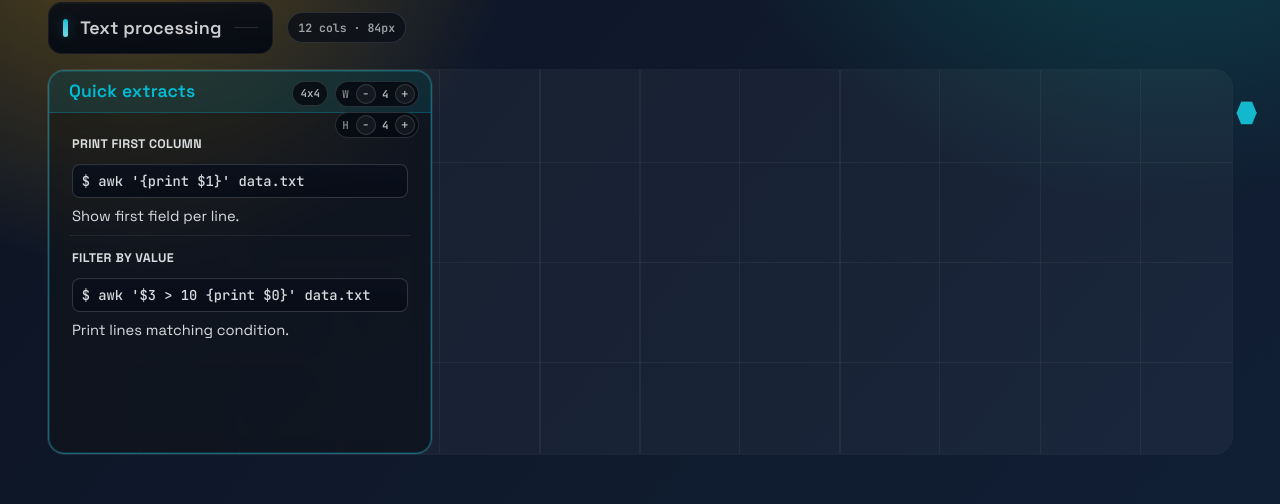
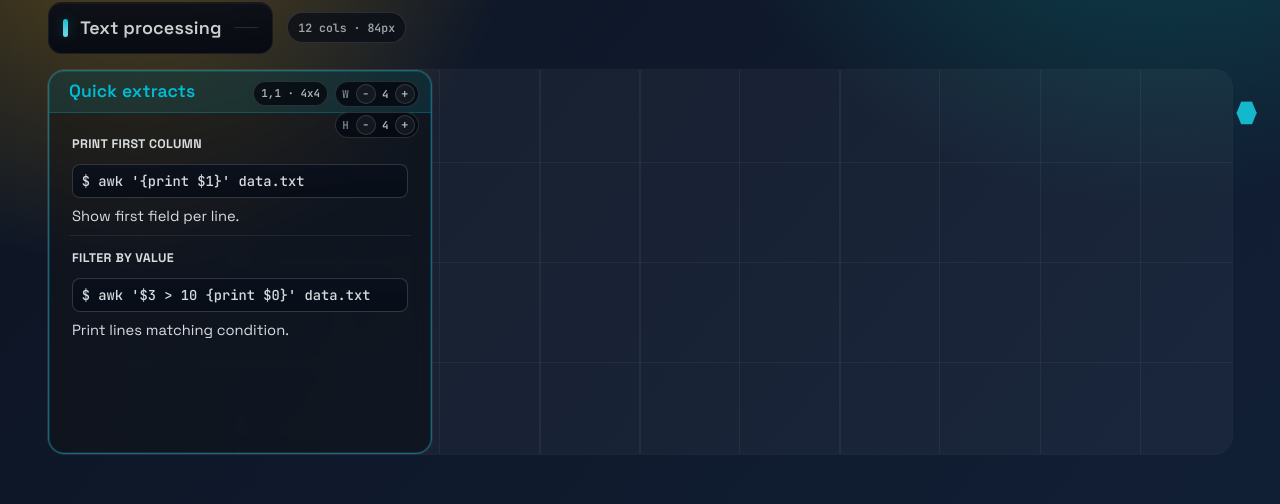
Before and after one commit to Prevole/oh-my-refcardz, a Next.js app: page /cheatsheets/awk in a window 1280 px wide. Both pictures are taken after a click on the button "Enter layout mode". Shown: the part 287-791 px from the top of the page. Built offline with nearby package versions, Linux system fonts and the light colour scheme.

Commit message:
Improve grid behavior

```diff
--- a/src/components/sheets/cheatsheet-rendering.module.css
+++ b/src/components/sheets/cheatsheet-rendering.module.css
@@ -108,8 +108,8 @@
 
 .card {
   position: relative;
-  grid-column: span var(--card-col-span, 1);
-  grid-row: span var(--card-row-span, 1);
+  grid-column: var(--card-col-start, 1) / span var(--card-col-span, 1);
+  grid-row: var(--card-row-start, 1) / span var(--card-row-span, 1);
   display: flex;
   flex-direction: column;
   block-size: calc(var(--card-row-span, 1) * var(--sheet-grid-row-size) + (var(--card-row-span, 1) - 1) * var(--sheet-grid-gap));
@@ -131,6 +131,20 @@
   box-shadow:
     inset 0 0 0 1px color-mix(in srgb, var(--sheet-accent, var(--accent)) 18%, transparent),
     0 0 0 1px rgba(255, 255, 255, 0.05);
+}
+
+.cardDragging {
+  z-index: 20;
+  opacity: 0.94;
+  box-shadow:
+    inset 0 0 0 1px color-mix(in srgb, var(--sheet-accent, var(--accent)) 25%, transparent),
+    0 0 0 1px rgba(255, 255, 255, 0.08),
+    0 1.25rem 2rem rgba(0, 0, 0, 0.22);
+}
+
+.cardDimmed {
+  opacity: 0.42;
+  filter: saturate(0.8);
 }
 
 .cardLayoutBadge {
@@ -225,6 +239,15 @@
   padding: 0.75rem 1.25rem;
   background: color-mix(in srgb, var(--sheet-accent, var(--accent)) 12%, transparent);
   border-bottom: 1px solid color-mix(in srgb, var(--sheet-accent, var(--accent)) 25%, transparent);
+}
+
+.cardHeaderDraggable {
+  cursor: grab;
+  user-select: none;
+}
+
+.cardHeaderDraggable:active {
+  cursor: grabbing;
 }
 
 .cardTitle {
--- a/src/components/sheets/sheet-grid.tsx
+++ b/src/components/sheets/sheet-grid.tsx
@@ -2,6 +2,7 @@
 
 import { useEffect, useRef } from "react";
 import type { ReactNode } from "react";
+import type { PointerEvent as ReactPointerEvent } from "react";
 import cheatsheetStyles from "./cheatsheet-rendering.module.css";
 
 export const GRID_GAP_PX = 16;
@@ -52,6 +53,7 @@ export function SheetGrid({ children, editMode = false, onMetricsChange }: Sheet
   return (
     <section
       ref={ref}
+      data-sheet-grid
       className={`${cheatsheetStyles.dashboardGrid} ${editMode ? cheatsheetStyles.dashboardGridEditMode : ""}`}
     >
       {children}
@@ -64,11 +66,16 @@ type SheetCardProps = {
   badge?: ReactNode;
   footer?: ReactNode;
   children: ReactNode;
+  colStart?: number;
+  rowStart?: number;
   colSpan?: number;
   rowSpan?: number;
   editMode?: boolean;
   layoutLabel?: string;
   controls?: ReactNode;
+  dragging?: boolean;
+  dimmed?: boolean;
+  onHeaderPointerDown?: (event: ReactPointerEvent<HTMLDivElement>) => void;
 };
 
 export function SheetCard({
@@ -76,16 +83,23 @@ export function SheetCard({
   badge,
   footer,
   children,
+  colStart = 1,
+  rowStart = 1,
   colSpan = 1,
   rowSpan = 1,
   editMode = false,
   layoutLabel,
   controls,
+  dragging = false,
+  dimmed = false,
+  onHeaderPointerDown,
 }: SheetCardProps) {
   return (
     <article
-      className={`${cheatsheetStyles.card} ${editMode ? cheatsheetStyles.cardEditMode : ""}`}
+      className={`${cheatsheetStyles.card} ${editMode ? cheatsheetStyles.cardEditMode : ""} ${dragging ? cheatsheetStyles.cardDragging : ""} ${dimmed ? cheatsheetStyles.cardDimmed : ""}`}
       style={{
+        ["--card-col-start" as string]: String(colStart),
+        ["--card-row-start" as string]: String(rowStart),
         ["--card-col-span" as string]: String(colSpan),
         ["--card-row-span" as string]: String(rowSpan),
       }}
@@ -96,7 +110,10 @@ export function SheetCard({
           {controls}
         </div>
       ) : null}
-      <div className={cheatsheetStyles.cardHeader}>
+      <div
+        className={`${cheatsheetStyles.cardHeader} ${editMode ? cheatsheetStyles.cardHeaderDraggable : ""}`}
+        onPointerDown={editMode ? onHeaderPointerDown : undefined}
+      >
         <h2 className={cheatsheetStyles.cardTitle}>{title}</h2>
         {badge ? <span className={cheatsheetStyles.cardBadge}>{badge}</span> : null}
       </div>
--- a/src/components/sheets/sheet-renderer.tsx
+++ b/src/components/sheets/sheet-renderer.tsx
@@ -1,12 +1,13 @@
 "use client";
 
-import { useCallback, useEffect, useMemo, useRef, useState } from "react";
-import { SheetGrid, SheetCard } from "@/components/sheets/sheet-grid";
+import { useEffect, useMemo, useRef, useState, useSyncExternalStore } from "react";
+import type { PointerEvent as ReactPointerEvent } from "react";
+import { SheetGrid, SheetCard, GRID_COLUMNS, GRID_GAP_PX } from "@/components/sheets/sheet-grid";
 import { SheetCommand } from "@/components/sheets/sheet-command";
 import { SheetConfig } from "@/components/sheets/sheet-config";
 import { SheetShortcut } from "@/components/sheets/sheet-shortcut";
 import { buildSectionAnchorId } from "@/lib/section-navigation";
-import type { YamlCheatSheet, CheatSheetItem, CheatSheetCard } from "@/lib/yaml-cheatsheets";
+import type { CheatSheetCard, CheatSheetItem, YamlCheatSheet } from "@/lib/yaml-cheatsheets";
 import cheatsheetStyles from "./cheatsheet-rendering.module.css";
 
 type Props = {
@@ -17,6 +18,8 @@ type Props = {
 const MAX_ROW_SPAN = 24;
 
 type CardLayoutState = {
+  colStart: number;
+  rowStart: number;
   colSpan: number;
   rowSpan: number;
 };
@@ -30,21 +33,39 @@ type SectionMetricsState = {
   unitSize: number;
 };
 
+type DragState = {
+  sectionIndex: number;
+  cardIndex: number;
+  colStart: number;
+  rowStart: number;
+  colSpan: number;
+  rowSpan: number;
+  gridRect: DOMRect;
+  unitSize: number;
+  pointerOffsetX: number;
+  pointerOffsetY: number;
+};
+
 const FALLBACK_METRICS: SectionMetricsState = {
-  columns: 12,
+  columns: GRID_COLUMNS,
   unitSize: 96,
 };
 
 export function YamlSheetRenderer({ sheetSlug, sheet }: Props) {
   const [editMode, setEditMode] = useState(false);
+  const hydrated = useSyncExternalStore(subscribeToHydration, getClientSnapshot, getServerSnapshot);
   const defaultSectionLayouts = useMemo(() => buildDefaultSectionLayouts(sheet), [sheet]);
   const [sectionLayouts, setSectionLayouts] = useState(defaultSectionLayouts);
   const [storageHydrated, setStorageHydrated] = useState(false);
-  const [sectionMetrics, setSectionMetrics] = useState<SectionMetricsState[]>(() =>
-    sheet.sections.map(() => FALLBACK_METRICS)
-  );
+  const [sectionMetrics, setSectionMetrics] = useState<SectionMetricsState[]>(() => sheet.sections.map(() => FALLBACK_METRICS));
+  const [dragState, setDragState] = useState<DragState | null>(null);
+  const dragStateRef = useRef<DragState | null>(null);
   const didHydrateStorage = useRef(false);
   const hasSavedLayout = storageHydrated && !areLayoutsEqual(sectionLayouts, defaultSectionLayouts);
+
+  useEffect(() => {
+    dragStateRef.current = dragState;
+  }, [dragState]);
 
   useEffect(() => {
     const savedLayouts = readStoredLayouts(sheetSlug, sheet, defaultSectionLayouts);
@@ -71,59 +92,141 @@ export function YamlSheetRenderer({ sheetSlug, sheet }: Props) {
     window.localStorage.setItem(storageKey, JSON.stringify(sectionLayouts));
   }, [defaultSectionLayouts, sectionLayouts, sheetSlug]);
 
-  const updateSectionMetrics = useCallback((sectionIndex: number, nextMetrics: SectionMetricsState) => {
+  useEffect(() => {
+    if (!editMode || !dragState) return;
+
+    function handlePointerMove(event: PointerEvent) {
+      const active = dragStateRef.current;
+      if (!active) return;
+
+      const nextPosition = pointerToGridPosition(
+        event.clientX - active.pointerOffsetX,
+        event.clientY - active.pointerOffsetY,
+        active.gridRect,
+        active.unitSize,
+        active.colSpan
+      );
+
+      if (nextPosition.colStart === active.colStart && nextPosition.rowStart === active.rowStart) {
+        return;
+      }
+
+      setDragState({ ...active, ...nextPosition });
+    }
+
+    function handlePointerUp() {
+      const active = dragStateRef.current;
+      if (!active) return;
+
+      setSectionLayouts((currentLayouts) =>
+        currentLayouts.map((sectionLayout, sectionIndex) => {
+          if (sectionIndex !== active.sectionIndex) return sectionLayout;
+
+          return {
+            cards: resolveSectionLayout(sectionLayout.cards, active.cardIndex, {
+              colStart: active.colStart,
+              rowStart: active.rowStart,
+              colSpan: active.colSpan,
+              rowSpan: active.rowSpan,
+            }),
+          };
+        })
+      );
+
+      setDragState(null);
+    }
+
+    window.addEventListener("pointermove", handlePointerMove);
+    window.addEventListener("pointerup", handlePointerUp);
+
+    return () => {
+      window.removeEventListener("pointermove", handlePointerMove);
+      window.removeEventListener("pointerup", handlePointerUp);
+    };
+  }, [dragState, editMode]);
+
+  function updateSectionMetrics(sectionIndex: number, nextMetrics: SectionMetricsState) {
     setSectionMetrics((currentMetrics) => {
       const previous = currentMetrics[sectionIndex];
       if (previous && previous.columns === nextMetrics.columns && previous.unitSize === nextMetrics.unitSize) {
         return currentMetrics;
       }
 
-      return currentMetrics.map((metrics, currentIndex) =>
-        currentIndex === sectionIndex ? nextMetrics : metrics
-      );
+      return currentMetrics.map((metrics, currentIndex) => (currentIndex === sectionIndex ? nextMetrics : metrics));
     });
-  }, []);
+  }
 
-  function updateCardSpan(sectionIndex: number, cardIndex: number, axis: keyof CardLayoutState, delta: -1 | 1) {
+  function updateCardSpan(sectionIndex: number, cardIndex: number, axis: "colSpan" | "rowSpan", delta: -1 | 1) {
     setSectionLayouts((currentLayouts) =>
       currentLayouts.map((sectionLayout, currentSectionIndex) => {
         if (currentSectionIndex !== sectionIndex) return sectionLayout;
 
+        const currentCard = sectionLayout.cards[cardIndex];
+        const maxValue = axis === "colSpan" ? GRID_COLUMNS : MAX_ROW_SPAN;
+        const nextValue = clamp(currentCard[axis] + delta, 1, maxValue);
+
+        if (nextValue === currentCard[axis]) return sectionLayout;
+
+        const resizedCard = {
+          ...currentCard,
+          [axis]: nextValue,
+        };
+
         return {
-          ...sectionLayout,
-          cards: sectionLayout.cards.map((cardLayout, currentCardIndex) => {
-            if (currentCardIndex !== cardIndex) return cardLayout;
-
-            const maxValue = axis === "colSpan" ? sectionMetrics[sectionIndex]?.columns ?? FALLBACK_METRICS.columns : MAX_ROW_SPAN;
-            const nextValue = clamp(cardLayout[axis] + delta, 1, maxValue);
-
-            if (nextValue === cardLayout[axis]) return cardLayout;
-
-            return {
-              ...cardLayout,
-              [axis]: nextValue,
-            };
-          }),
+          cards: resolveSectionLayout(sectionLayout.cards, cardIndex, resizedCard),
         };
       })
     );
   }
 
+  function startCardDrag(sectionIndex: number, cardIndex: number, event: ReactPointerEvent<HTMLElement>) {
+    if (!editMode) return;
+
+    if ((event.target as HTMLElement).closest("[data-card-layout-controls]")) return;
+
+    const grid = event.currentTarget.closest("[data-sheet-grid]");
+    if (!(grid instanceof HTMLElement)) return;
+
+    const metrics = sectionMetrics[sectionIndex] ?? FALLBACK_METRICS;
+    const cardLayout = sectionLayouts[sectionIndex].cards[cardIndex];
+
+    event.preventDefault();
+
+    setDragState({
+      sectionIndex,
+      cardIndex,
+      colStart: cardLayout.colStart,
+      rowStart: cardLayout.rowStart,
+      colSpan: cardLayout.colSpan,
+      rowSpan: cardLayout.rowSpan,
+      gridRect: grid.getBoundingClientRect(),
+      unitSize: metrics.unitSize,
+      pointerOffsetX: event.clientX - (grid.getBoundingClientRect().left + (cardLayout.colStart - 1) * (metrics.unitSize + GRID_GAP_PX)),
+      pointerOffsetY: event.clientY - (grid.getBoundingClientRect().top + (cardLayout.rowStart - 1) * (metrics.unitSize + GRID_GAP_PX)),
+    });
+  }
+
   function resetLayout() {
+    if (!hydrated) return;
+
     window.localStorage.removeItem(buildStorageKey(sheetSlug));
     setSectionLayouts(defaultSectionLayouts);
+    setDragState(null);
   }
 
   return (
     <>
       <div className={cheatsheetStyles.layoutToolbar}>
         <div className={cheatsheetStyles.layoutToolbarMeta}>
-          <span className={cheatsheetStyles.layoutStorageStatus}>{hasSavedLayout ? "Saved locally" : "Default layout"}</span>
+          <span className={cheatsheetStyles.layoutStorageStatus} suppressHydrationWarning>
+            {hydrated && hasSavedLayout ? "Saved locally" : "Default layout"}
+          </span>
           <button
             type="button"
             className={cheatsheetStyles.layoutSecondaryButton}
             onClick={resetLayout}
-            disabled={!hasSavedLayout}
+            disabled={!hydrated || !hasSavedLayout}
+            suppressHydrationWarning
           >
             Reset layout
           </button>
@@ -155,27 +258,42 @@ export function YamlSheetRenderer({ sheetSlug, sheet }: Props) {
               ) : null}
             </div>
 
-            <SheetGrid
-              editMode={editMode}
-              onMetricsChange={(nextMetrics) => updateSectionMetrics(sectionIndex, nextMetrics)}
-            >
+            <SheetGrid editMode={editMode} onMetricsChange={(nextMetrics) => updateSectionMetrics(sectionIndex, nextMetrics)}>
               {section.cards.map((card, cardIndex) => {
-                const layout = sectionLayouts[sectionIndex].cards[cardIndex];
+                const baseLayout = sectionLayouts[sectionIndex].cards[cardIndex];
+                const isDragging = Boolean(
+                  dragState && dragState.sectionIndex === sectionIndex && dragState.cardIndex === cardIndex
+                );
+                const isDimmed = Boolean(dragState) && !isDragging;
+                const previewLayout =
+                  isDragging && dragState
+                    ? {
+                        colStart: dragState.colStart,
+                        rowStart: dragState.rowStart,
+                        colSpan: dragState.colSpan,
+                        rowSpan: dragState.rowSpan,
+                      }
+                    : baseLayout;
 
                 return (
                   <SheetCard
                     key={card.title}
                     title={card.title}
-                    colSpan={clamp(layout.colSpan, 1, metrics.columns)}
-                    rowSpan={layout.rowSpan}
+                    colStart={previewLayout.colStart}
+                    rowStart={previewLayout.rowStart}
+                    colSpan={previewLayout.colSpan}
+                    rowSpan={previewLayout.rowSpan}
                     editMode={editMode}
-                    layoutLabel={`${layout.colSpan}x${layout.rowSpan}`}
+                    dragging={isDragging}
+                    dimmed={isDimmed}
+                    onHeaderPointerDown={(event) => startCardDrag(sectionIndex, cardIndex, event)}
+                    layoutLabel={`${previewLayout.colStart},${previewLayout.rowStart} · ${previewLayout.colSpan}x${previewLayout.rowSpan}`}
                     controls={
                       editMode ? (
                         <CardLayoutControls
-                          colSpan={layout.colSpan}
-                          rowSpan={layout.rowSpan}
-                          maxColumns={metrics.columns}
+                          colSpan={baseLayout.colSpan}
+                          rowSpan={baseLayout.rowSpan}
+                          maxColumns={GRID_COLUMNS}
                           onDecreaseWidth={() => updateCardSpan(sectionIndex, cardIndex, "colSpan", -1)}
                           onIncreaseWidth={() => updateCardSpan(sectionIndex, cardIndex, "colSpan", 1)}
                           onDecreaseHeight={() => updateCardSpan(sectionIndex, cardIndex, "rowSpan", -1)}
@@ -202,12 +320,18 @@ export function YamlSheetRenderer({ sheetSlug, sheet }: Props) {
 }
 
 function buildDefaultSectionLayouts(sheet: YamlCheatSheet): SectionLayoutState[] {
-  return sheet.sections.map((section) => ({
-    cards: section.cards.map((card) => ({
+  return sheet.sections.map((section) => {
+    const cards = section.cards.map((card) => ({
+      colStart: 1,
+      rowStart: 1,
       colSpan: inferCardColSpan(card),
       rowSpan: inferCardRowSpan(card),
-    })),
-  }));
+    }));
+
+    return {
+      cards: resolveSectionLayout(cards),
+    };
+  });
 }
 
 function inferCardColSpan(card: CheatSheetCard) {
@@ -252,7 +376,7 @@ function CardLayoutControls({
   onIncreaseHeight,
 }: CardLayoutControlsProps) {
   return (
-    <div className={cheatsheetStyles.cardLayoutControls}>
+    <div className={cheatsheetStyles.cardLayoutControls} data-card-layout-controls>
       <LayoutAxisControl
         label="W"
         value={colSpan}
@@ -309,6 +433,93 @@ function LayoutAxisControl({ label, value, minValue, maxValue, onDecrease, onInc
   );
 }
 
+function pointerToGridPosition(
+  clientX: number,
+  clientY: number,
+  gridRect: DOMRect,
+  unitSize: number,
+  colSpan: number
+) {
+  const pitch = unitSize + GRID_GAP_PX;
+  const rawCol = 1 + Math.floor((clientX - gridRect.left) / pitch);
+  const rawRow = 1 + Math.floor((clientY - gridRect.top) / pitch);
+
+  return {
+    colStart: clamp(rawCol, 1, GRID_COLUMNS - colSpan + 1),
+    rowStart: Math.max(1, rawRow),
+  };
+}
+
+function resolveSectionLayout(cards: CardLayoutState[], pinnedIndex?: number, pinnedLayout?: CardLayoutState) {
+  const nextCards = cards.map((card) => ({ ...card }));
+  const occupied = new Set<string>();
+
+  if (pinnedIndex !== undefined && pinnedLayout) {
+    const pinned = clampCardLayoutToGrid(pinnedLayout);
+    nextCards[pinnedIndex] = pinned;
+    markOccupied(occupied, pinned);
+  }
+
+  for (let index = 0; index < nextCards.length; index++) {
+    if (index === pinnedIndex) continue;
+
+    const preferred = clampCardLayoutToGrid(nextCards[index]);
+    const placed = placeCardAtNearestSlot(preferred, occupied);
+    nextCards[index] = placed;
+    markOccupied(occupied, placed);
+  }
+
+  return nextCards;
+}
+
+function placeCardAtNearestSlot(card: CardLayoutState, occupied: Set<string>) {
+  const startCol = clamp(card.colStart, 1, GRID_COLUMNS - card.colSpan + 1);
+  const startRow = Math.max(1, card.rowStart);
+
+  for (let row = startRow; row < startRow + 200; row++) {
+    for (let col = row === startRow ? startCol : 1; col <= GRID_COLUMNS - card.colSpan + 1; col++) {
+      const candidate = { ...card, colStart: col, rowStart: row };
+      if (!hasCollision(occupied, candidate)) {
+        return candidate;
+      }
+    }
+  }
+
+  return { ...card, colStart: 1, rowStart: startRow };
+}
+
+function clampCardLayoutToGrid(card: CardLayoutState) {
+  const colSpan = clamp(card.colSpan, 1, GRID_COLUMNS);
+  const rowSpan = clamp(card.rowSpan, 1, MAX_ROW_SPAN);
+
+  return {
+    colSpan,
+    rowSpan,
+    colStart: clamp(card.colStart, 1, GRID_COLUMNS - colSpan + 1),
+    rowStart: Math.max(1, card.rowStart),
+  };
+}
+
+function hasCollision(occupied: Set<string>, card: CardLayoutState) {
+  for (let row = card.rowStart; row < card.rowStart + card.rowSpan; row++) {
+    for (let col = card.colStart; col < card.colStart + card.colSpan; col++) {
+      if (occupied.has(`${col}:${row}`)) {
+        return true;
+      }
+    }
+  }
+
+  return false;
+}
+
+function markOccupied(occupied: Set<string>, card: CardLayoutState) {
+  for (let row = card.rowStart; row < card.rowStart + card.rowSpan; row++) {
+    for (let col = card.colStart; col < card.colStart + card.colSpan; col++) {
+      occupied.add(`${col}:${row}`);
+    }
+  }
+}
+
 function clamp(value: number, min: number, max: number) {
   return Math.min(Math.max(value, min), max);
 }
@@ -335,20 +546,28 @@ function isValidStoredLayout(value: unknown, sheet: YamlCheatSheet): value is Se
 
   return value.every((sectionLayout: unknown, sectionIndex) => {
     if (!sectionLayout || typeof sectionLayout !== "object") return false;
-    if (!("cards" in sectionLayout)) return false;
-    if (!Array.isArray(sectionLayout.cards) || sectionLayout.cards.length !== sheet.sections[sectionIndex].cards.length) {
-      return false;
-    }
+    if (!("cards" in sectionLayout) || !Array.isArray(sectionLayout.cards)) return false;
+    if (sectionLayout.cards.length !== sheet.sections[sectionIndex].cards.length) return false;
 
     return sectionLayout.cards.every((cardLayout: unknown) => {
       if (!cardLayout || typeof cardLayout !== "object") return false;
-      if (!("colSpan" in cardLayout) || !("rowSpan" in cardLayout)) return false;
-      if (typeof cardLayout.colSpan !== "number" || typeof cardLayout.rowSpan !== "number") return false;
+      if (!("colStart" in cardLayout) || !("rowStart" in cardLayout) || !("colSpan" in cardLayout) || !("rowSpan" in cardLayout)) {
+        return false;
+      }
 
       return (
+        typeof cardLayout.colStart === "number" &&
+        typeof cardLayout.rowStart === "number" &&
+        typeof cardLayout.colSpan === "number" &&
+        typeof cardLayout.rowSpan === "number" &&
+        Number.isInteger(cardLayout.colStart) &&
+        Number.isInteger(cardLayout.rowStart) &&
         Number.isInteger(cardLayout.colSpan) &&
         Number.isInteger(cardLayout.rowSpan) &&
+        cardLayout.colStart >= 1 &&
+        cardLayout.rowStart >= 1 &&
         cardLayout.colSpan >= 1 &&
+        cardLayout.colSpan <= GRID_COLUMNS &&
         cardLayout.rowSpan >= 1 &&
         cardLayout.rowSpan <= MAX_ROW_SPAN
       );
@@ -359,6 +578,8 @@ function isValidStoredLayout(value: unknown, sheet: YamlCheatSheet): value is Se
 function mergeStoredLayouts(storedLayouts: SectionLayoutState[], defaultLayouts: SectionLayoutState[]) {
   return defaultLayouts.map((defaultSection, sectionIndex) => ({
     cards: defaultSection.cards.map((defaultCard, cardIndex) => ({
+      colStart: storedLayouts[sectionIndex].cards[cardIndex]?.colStart ?? defaultCard.colStart,
+      rowStart: storedLayouts[sectionIndex].cards[cardIndex]?.rowStart ?? defaultCard.rowStart,
       colSpan: storedLayouts[sectionIndex].cards[cardIndex]?.colSpan ?? defaultCard.colSpan,
       rowSpan: storedLayouts[sectionIndex].cards[cardIndex]?.rowSpan ?? defaultCard.rowSpan,
     })),
@@ -367,6 +588,18 @@ function mergeStoredLayouts(storedLayouts: SectionLayoutState[], defaultLayouts:
 
 function areLayoutsEqual(left: SectionLayoutState[], right: SectionLayoutState[]) {
   return JSON.stringify(left) === JSON.stringify(right);
+}
+
+function subscribeToHydration() {
+  return () => {};
+}
+
+function getClientSnapshot() {
+  return true;
+}
+
+function getServerSnapshot() {
+  return false;
 }
 
 function SheetItem({ item }: { item: CheatSheetItem }) {
```
